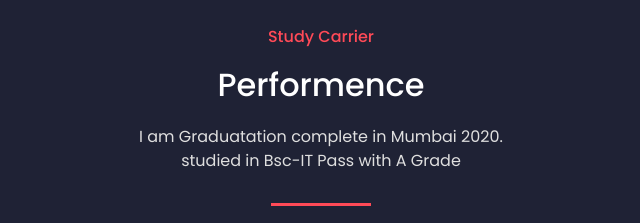
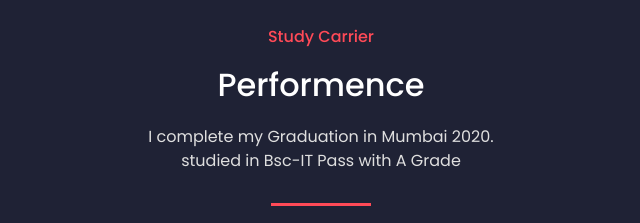
Before and after one commit to anilmohabiya/portfolio.github.io, a React (Create React App) app: page / in a window 1280 px wide. Shown: the part 2620-2843 px from the top of the page, without its empty margins (319-959 px from the left). Built offline with nearby package versions, Linux system fonts and the light colour scheme.

Commit message:
Update Skill.js

```diff
--- a/src/components/Skill.js
+++ b/src/components/Skill.js
@@ -6,7 +6,7 @@ const Skill = () => {
     subHeading: "Performence",
 
     text:
-      "I am Graduatation complete in Mumbai 2020. studied in Bsc-IT Pass with A Grade",
+      "I complete my Graduation in Mumbai 2020. studied in Bsc-IT Pass with A Grade",
   });
   const [state] = React.useState([
     {
```
